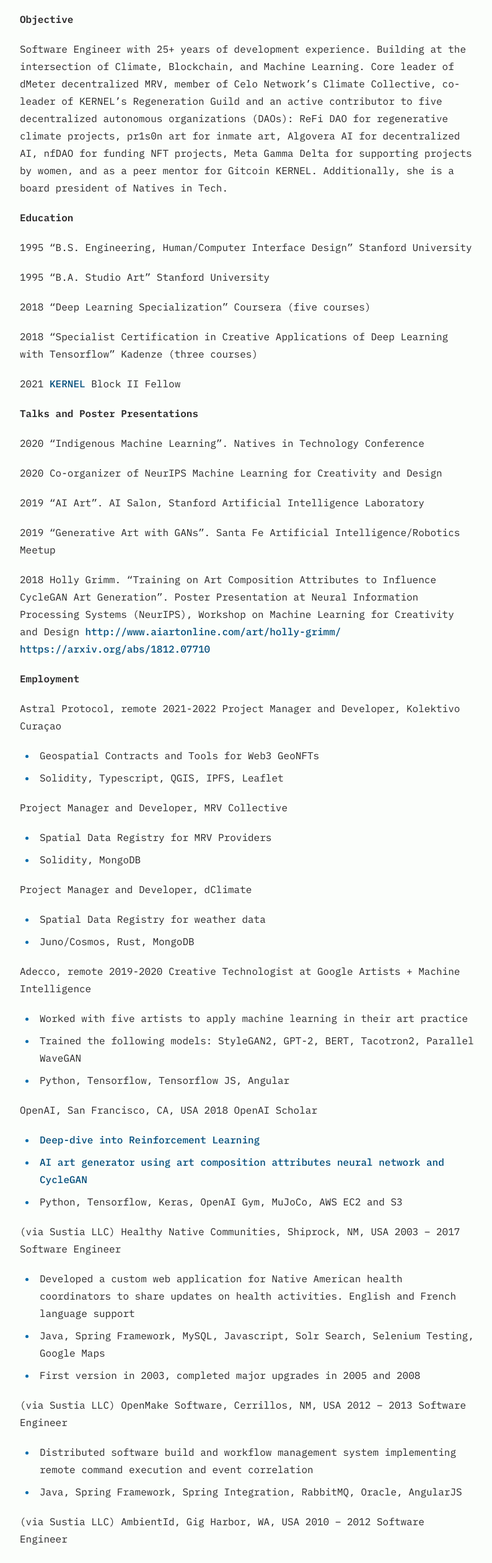
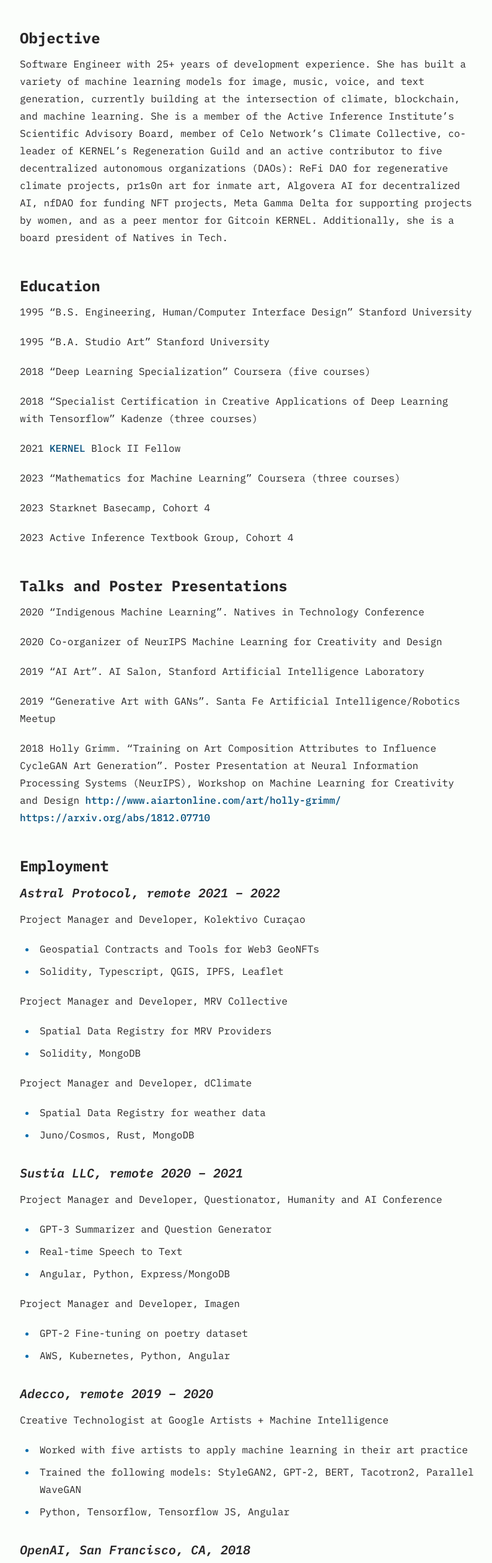
Before and after one commit to hollygrimm/hollygrimm_astro-paper, an Astro site: page /software_cv in a window 1280 px wide. Shown: the part 236-2758 px from the top of the page at 62% size, without its empty margins (240-1034 px from the left). Built offline with nearby package versions, Linux system fonts and the light colour scheme; Astro itself is replaced by a stand-in of ours.

Commit message:
:memo: update CV

```diff
--- a/src/pages/software_cv.md
+++ b/src/pages/software_cv.md
@@ -2,11 +2,12 @@
 layout: ../layouts/CVLayout.astro
 title: "CV"
 ---
-**Objective**
+## Objective
 
-Software Engineer with 25+ years of development experience. Building at the intersection of Climate, Blockchain, and Machine Learning. Core leader of dMeter decentralized MRV, member of Celo Network's Climate Collective, co-leader of KERNEL's Regeneration Guild and an active contributor to five decentralized autonomous organizations (DAOs): ReFi DAO for regenerative climate projects, pr1s0n art for inmate art, Algovera AI for decentralized AI, nfDAO for funding NFT projects, Meta Gamma Delta for supporting projects by women, and as a peer mentor for Gitcoin KERNEL. Additionally, she is a board president of Natives in Tech.
+Software Engineer with 25+ years of development experience. She has built a variety of machine learning models for image, music, voice, and text generation, currently building at the intersection of
+climate, blockchain, and machine learning. She is a member of the Active Inference Institute's Scientific Advisory Board, member of Celo Network's Climate Collective, co-leader of KERNEL's Regeneration Guild and an active contributor to five decentralized autonomous organizations (DAOs): ReFi DAO for regenerative climate projects, pr1s0n art for inmate art, Algovera AI for decentralized AI, nfDAO for funding NFT projects, Meta Gamma Delta for supporting projects by women, and as a peer mentor for Gitcoin KERNEL. Additionally, she is a board president of Natives in Tech.
 
-**Education**
+## Education
 
 1995 "B.S. Engineering, Human/Computer Interface Design" Stanford University
 
@@ -18,7 +19,13 @@
 
 2021 [KERNEL](https://kernel.community/) Block II Fellow
 
-**Talks and Poster Presentations**
+2023 "Mathematics for Machine Learning" Coursera (three courses)
+
+2023 Starknet Basecamp, Cohort 4
+
+2023 Active Inference Textbook Group, Cohort 4
+
+## Talks and Poster Presentations
 
 2020 "Indigenous Machine Learning". Natives in Technology Conference
 
@@ -32,10 +39,9 @@
 [http://www.aiartonline.com/art/holly-grimm/](http://www.aiartonline.com/art/holly-grimm/)
 [https://arxiv.org/abs/1812.07710](https://arxiv.org/abs/1812.07710)
 
-**Employment**
+## Employment
 
-Astral Protocol, remote
-2021-2022
+### Astral Protocol, remote 2021 – 2022
 Project Manager and Developer, Kolektivo Curaçao
 * Geospatial Contracts and Tools for Web3 GeoNFTs
 * Solidity, Typescript, QGIS, IPFS, Leaflet
@@ -48,58 +54,69 @@
 * Spatial Data Registry for weather data
 * Juno/Cosmos, Rust, MongoDB
 
-Adecco, remote
-2019-2020
+### Sustia LLC, remote 2020 – 2021
+
+Project Manager and Developer, Questionator, Humanity and AI Conference
+* GPT-3 Summarizer and Question Generator
+* Real-time Speech to Text
+* Angular, Python, Express/MongoDB
+
+Project Manager and Developer, Imagen
+* GPT-2 Fine-tuning on poetry dataset
+* AWS, Kubernetes, Python, Angular
+
+### Adecco, remote 2019 – 2020
+
 Creative Technologist at Google Artists + Machine Intelligence
 * Worked with five artists to apply machine learning in their art practice
 * Trained the following models: StyleGAN2, GPT-2, BERT, Tacotron2, Parallel WaveGAN
 * Python, Tensorflow, Tensorflow JS, Angular
 
-OpenAI, San Francisco, CA, USA
-2018
+### OpenAI, San Francisco, CA, 2018
+
 OpenAI Scholar
 * [Deep-dive into Reinforcement Learning](/tags/reinforcementlearning)
 * [AI art generator using art composition attributes neural network and CycleGAN](/acan_final)
 * Python, Tensorflow, Keras, OpenAI Gym, MuJoCo, AWS EC2 and S3
 
-(via Sustia LLC) Healthy Native Communities, Shiprock, NM, USA
-2003 – 2017
+### (via Sustia LLC) Healthy Native Communities, Shiprock, NM 2003 – 2017
+
 Software Engineer
 * Developed a custom web application for Native American health coordinators to share updates on health activities. English and French language support
 * Java, Spring Framework, MySQL, Javascript, Solr Search, Selenium Testing, Google Maps
 * First version in 2003, completed major upgrades in 2005 and 2008
 
-(via Sustia LLC) OpenMake Software, Cerrillos, NM, USA
-2012 – 2013
+### (via Sustia LLC) OpenMake Software, Cerrillos, NM 2012 – 2013
+
 Software Engineer
 * Distributed software build and workflow management system implementing remote command execution and event correlation
 * Java, Spring Framework, Spring Integration, RabbitMQ, Oracle, AngularJS
 
-(via Sustia LLC) AmbientId, Gig Harbor, WA, USA
-2010 – 2012
+### (via Sustia LLC) AmbientId, Gig Harbor, WA 2010 – 2012
+
 Software Engineer
 * Medical clinic data collection and graphical charting/reporting system
 * Java, Spring Framework, MySQL, Javascript, JMS/Spring Integration
 
-Youtility Software, Vancouver, BC, CA
-2006 – 2008
+### Youtility Software, Vancouver, BC 2006 – 2008
+
 Software Engineer
 * A custom web application to support OpenID requests and user profile management for a Secure OpenID provider
 * Java, Spring Framework, MySQL, Javascript, Web Services
 
-Homeseekers, Albuquerque, NM, USA
-2000 – 2001
+### Homeseekers, Albuquerque, NM 2000 – 2001
+
 Software Engineer
 * Developed a commercial web-database application for the on-line delivery of real estate information
 * Java, MS SQL Server
 
-Photon Research, Albuquerque, NM, USA
-1998 – 2000
+### Photon Research, Albuquerque, NM 1998 – 2000
+
 Software Engineer
 * Developed a commercial web-database application for the automated warehousing and on-line delivery of remotely sensed geospatial imagery
 * Java, C++, MS SQL Server
 
-**Articles**
+## Articles
 
 2019 [The Soul of the New Machines](https://vasari21.com/the-soul-of-the-new-machines/) Vasari21
 
```
